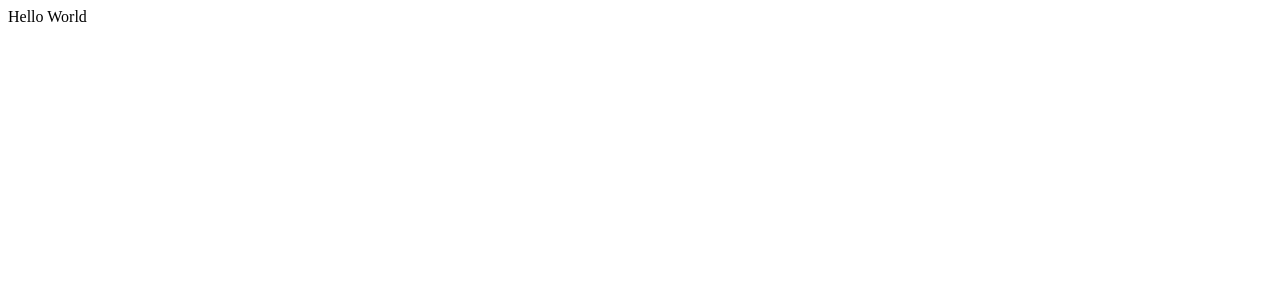
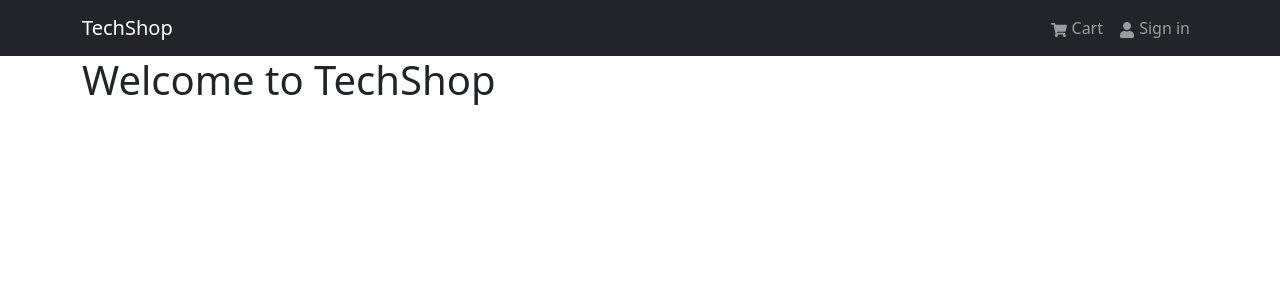
Before and after one commit to girkarkshitij/e-commerce-mern, a React (Create React App) app in the folder frontend/: page / in a window 1280 px wide. Shown: the top 300 px of the page. Built offline with nearby package versions, Linux system fonts and the light colour scheme.

Commit message:
feat: add header

```diff
--- a/frontend/src/App.js
+++ b/frontend/src/App.js
@@ -1,7 +1,18 @@
 import React from 'react';
+import Header from './components/Header';
+import {Container} from 'react-bootstrap';
 
 function App() {
-  return <div>Hello World</div>;
+  return (
+    <div>
+      <Header />
+      <main>
+        <Container>
+          <h1>Welcome to TechShop</h1>
+        </Container>
+      </main>
+    </div>
+  );
 }
 
 export default App;
--- /dev/null
+++ b/frontend/src/components/Header.js
@@ -0,0 +1,28 @@
+import React from 'react';
+import {Navbar, Nav, Container} from 'react-bootstrap';
+import {FaShoppingCart, FaUser} from 'react-icons/fa';
+
+function Header() {
+  return (
+    <header>
+      <Navbar bg='dark' variant='dark' expand='md' collapseOnSelect>
+        <Container>
+          <Navbar.Brand href='/'>TechShop</Navbar.Brand>
+          <Navbar.Toggle aria-controls='basic-navbar-nav' />
+          <Navbar.Collapse id='basic-navbar-nav'>
+            <Nav className='ms-auto'>
+              <Nav.Link href='/cart'>
+                <FaShoppingCart /> Cart
+              </Nav.Link>
+              <Nav.Link href='/login'>
+                <FaUser /> Sign in
+              </Nav.Link>
+            </Nav>
+          </Navbar.Collapse>
+        </Container>
+      </Navbar>
+    </header>
+  );
+}
+
+export default Header;
--- a/frontend/src/index.js
+++ b/frontend/src/index.js
@@ -2,6 +2,7 @@
 import ReactDOM from 'react-dom/client';
 import App from './App';
 import reportWebVitals from './reportWebVitals';
+import 'bootstrap/dist/css/bootstrap.min.css';
 
 const root = ReactDOM.createRoot(document.getElementById('root'));
 root.render(
```
